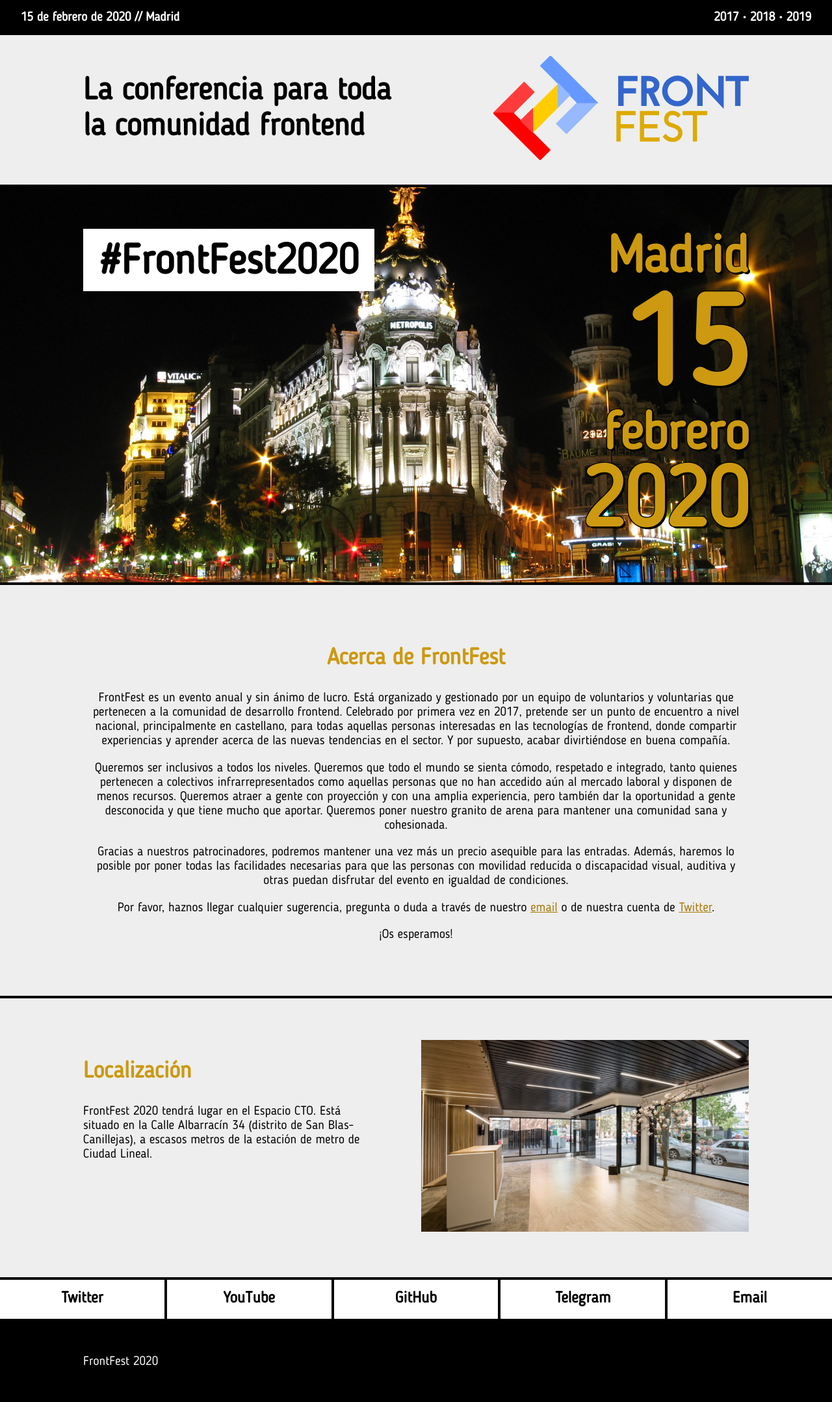
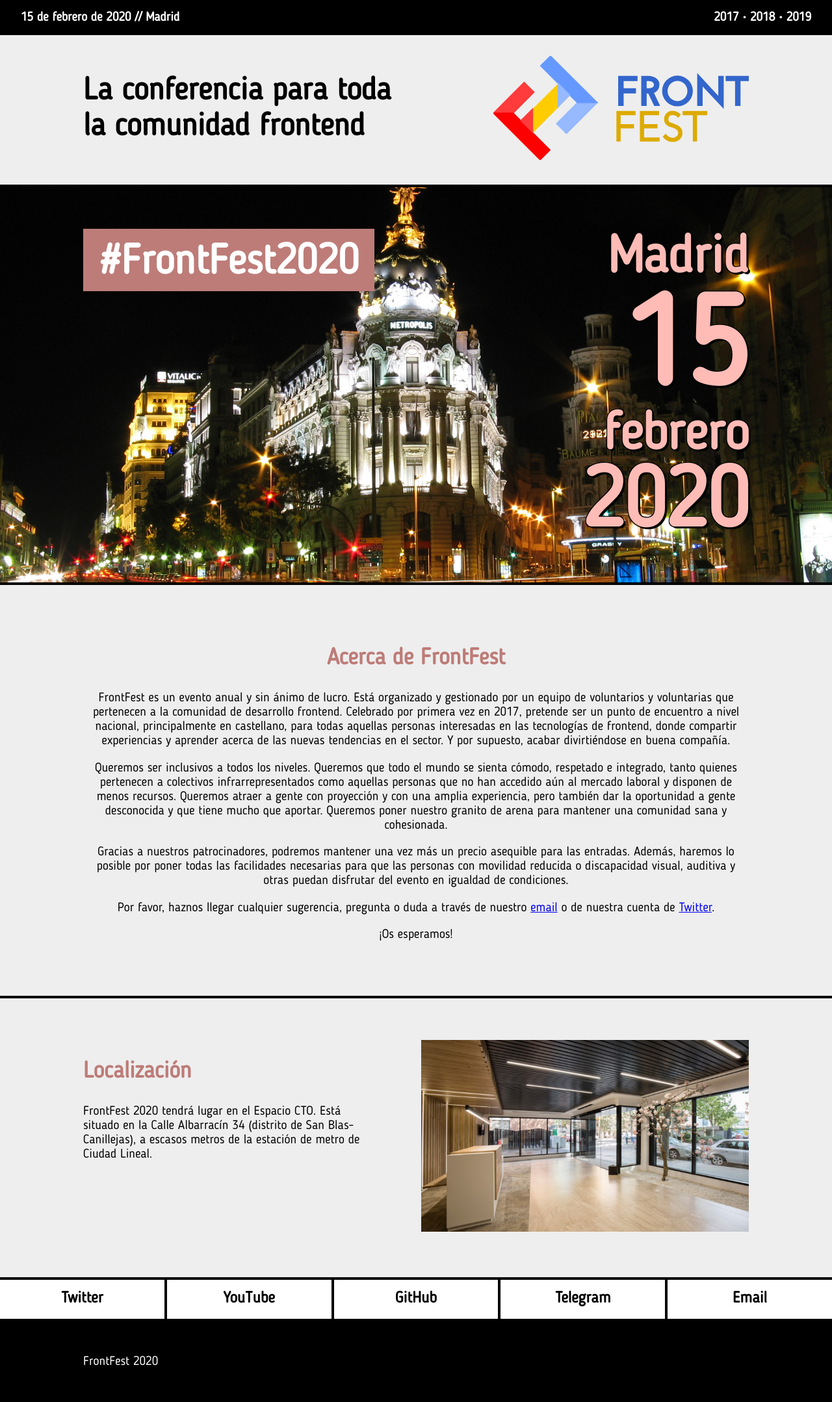
Before and after one commit to frontfest/beta, a Jekyll site: the page built from index.html, in a window 1280 px wide. Shown: the whole page at 65% size. Built offline with Jekyll 4.4.1, drawn with Linux system fonts in a browser that asks for light colours.

Commit message:
Change primary color

```diff
--- a/assets/css/main.css
+++ b/assets/css/main.css
@@ -16,7 +16,7 @@
 }
 
 a {
-    color: #AA7700;
+    color: ##FBCB6;
 }
 
 html {
@@ -37,7 +37,7 @@
 
 h2 {
     font-size: 2.2rem;
-    color: #CC9911;
+    color: #BD7C78;
 }
 
 @media (min-width: 25em) {
@@ -114,15 +114,14 @@
 }
 
 .big-intro .left div {
-    background: white;
-    color: black;
+    color: white;
+    background-color: #BD7C78;
     padding: 1rem 1.5rem;
 }
 
 .big-intro .right {
     display: flex;
-    color: #CC9911;
-
+    color: #FFBCB6;
     flex-direction: column;
     text-shadow:
     3px 3px 0 #000,
```
